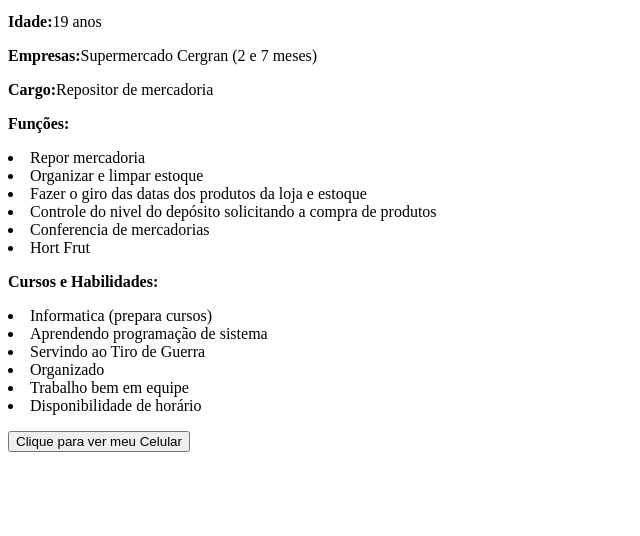
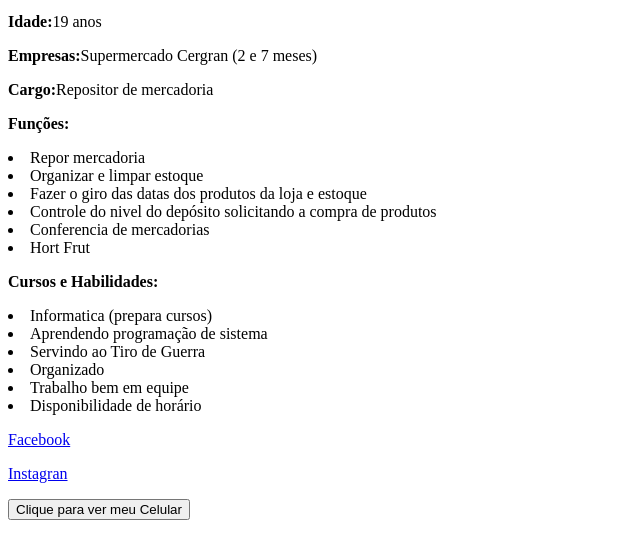
Before and after one commit to Roberto0304/Programa-code, a plain HTML site: page curriculo juninho html 1.html in a window 1280 px wide. Shown: the part 421-957 px from the top of the page, without its empty margins (0-640 px from the left). Before the commit the page ends 889 px from the top, so only its background shows below. Drawn offline with Linux system fonts and the light colour scheme.

Commit message:
Update curriculo juninho html 1.html

```diff
--- a/curriculo juninho html 1.html
+++ b/curriculo juninho html 1.html
@@ -38,8 +38,8 @@
             <li>Disponibilidade de horário</li>
         </p>
             </ul>
-         <p><a href="https://www.facebook.com/nomeroberto"></a></p>
-          <p><a href="https://www.instagram.com/robertinho_0304/"></a></p>
+         <p><a href="https://www.facebook.com/nomeroberto">Facebook</a></p>
+         <p><a href="https://www.instagram.com/robertinho_0304/">Instagran</a></p>
 
 <!DOCTYPE html>
 <html>
```
